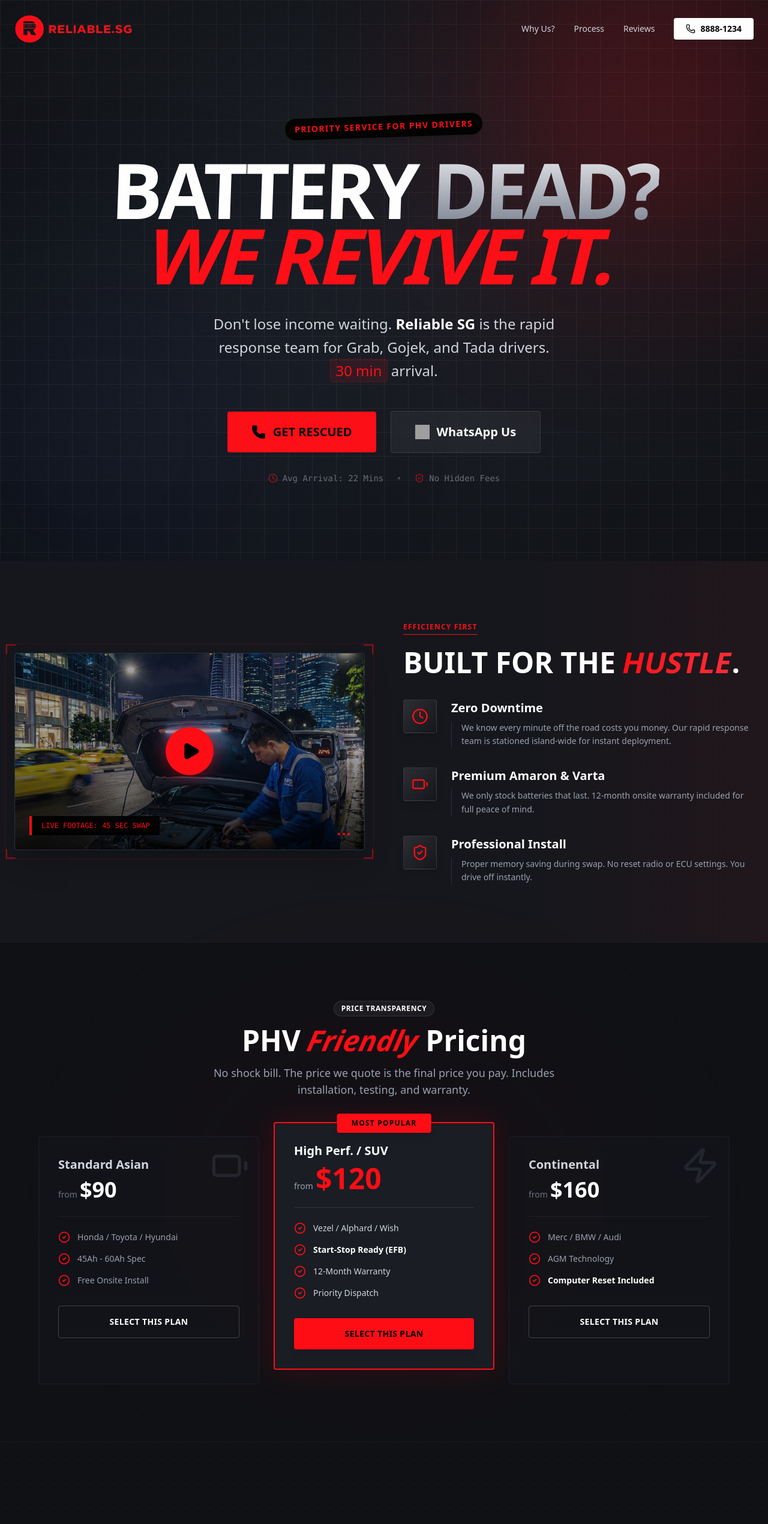
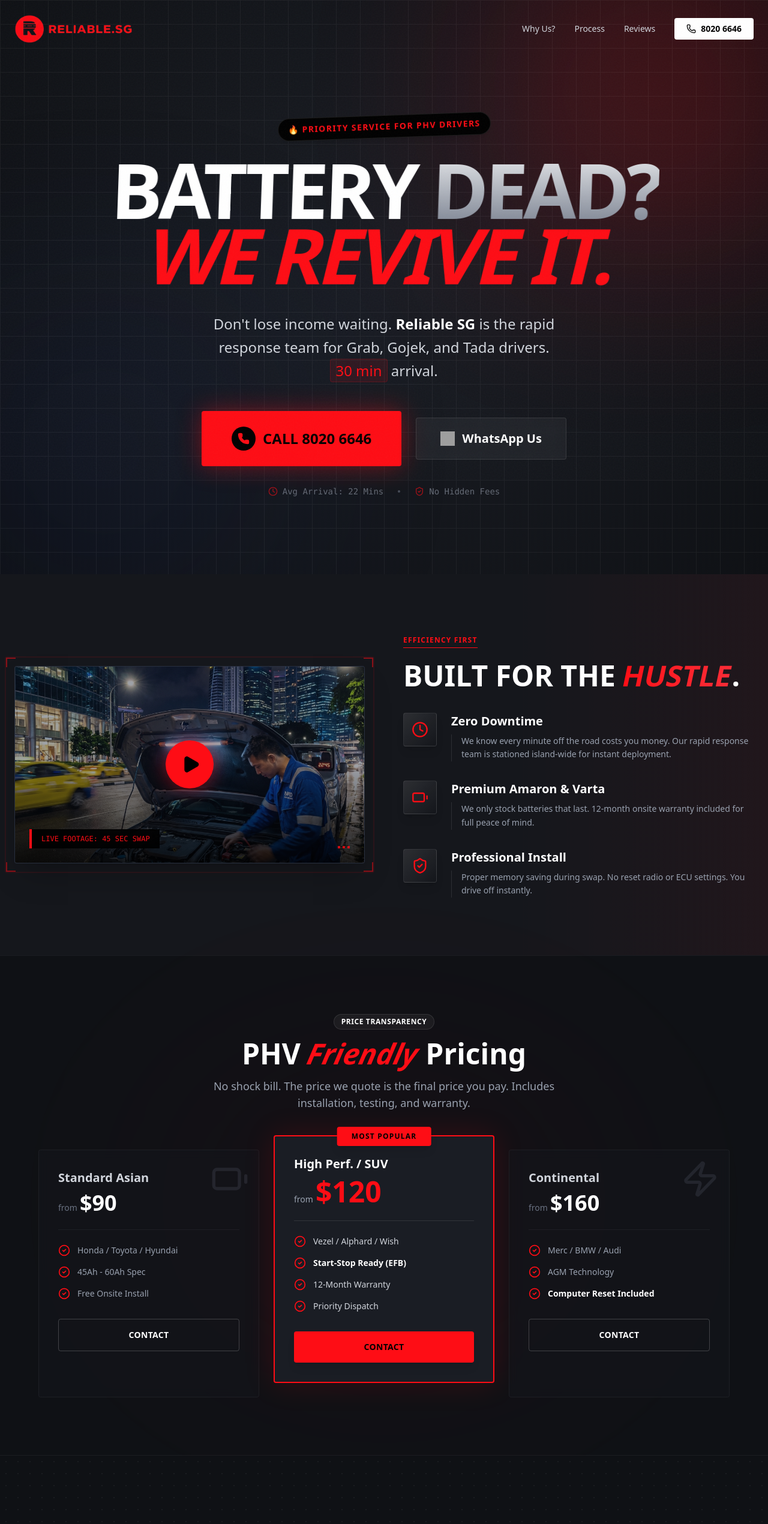
Before and after one commit to usama-1998/reliable-sg-landing-page, a Next.js app: page / in a window 1280 px wide. Shown: the top 2540 px of the page at 60% size. Built offline with nearby package versions, Linux system fonts and the light colour scheme; grey boxes are pictures that could not be loaded.

Commit message:
feat: Update contact info, hero button style, and content adjustments

```diff
--- a/src/app/page.js
+++ b/src/app/page.js
@@ -50,11 +50,11 @@
                     <img src="/logo.png" alt="Reliable SG" className="h-12 w-auto" />
 
                     <div className="hidden md:flex items-center gap-8 text-sm font-medium text-gray-300">
-                        <button onClick={() => scrollToSection('benefits')} className="hover:text-[#FE0D15] transition-colors">Why Us?</button>
-                        <button onClick={() => scrollToSection('process')} className="hover:text-[#FE0D15] transition-colors">Process</button>
-                        <button onClick={() => scrollToSection('reviews')} className="hover:text-[#FE0D15] transition-colors">Reviews</button>
-                        <a href="tel:88881234" className="bg-white text-black px-5 py-2 rounded-sm font-bold hover:bg-[#FE0D15] transition-colors flex items-center gap-2">
-                            <Phone className="w-4 h-4" /> 8888-1234
+                        <button onClick={() => scrollToSection('benefits')} className="hover:text-[#FE0D15] transition-colors cursor-pointer">Why Us?</button>
+                        <button onClick={() => scrollToSection('process')} className="hover:text-[#FE0D15] transition-colors cursor-pointer">Process</button>
+                        <button onClick={() => scrollToSection('reviews')} className="hover:text-[#FE0D15] transition-colors cursor-pointer">Reviews</button>
+                        <a href="tel:80206646" className="bg-white text-black px-5 py-2 rounded-sm font-bold hover:bg-[#FE0D15] transition-colors flex items-center gap-2">
+                            <Phone className="w-4 h-4" /> 8020 6646
                         </a>
                     </div>
 
@@ -72,7 +72,7 @@
                         <button onClick={() => scrollToSection('benefits')} className="text-left border-b border-white/10 pb-4">Why Us?</button>
                         <button onClick={() => scrollToSection('process')} className="text-left border-b border-white/10 pb-4">Process</button>
                         <button onClick={() => scrollToSection('reviews')} className="text-left border-b border-white/10 pb-4">Reviews</button>
-                        <a href="tel:88881234" className="bg-[#FE0D15] text-black p-4 rounded-sm font-bold flex justify-center items-center gap-2 mt-4">
+                        <a href="tel:80206646" className="bg-[#FE0D15] text-black p-4 rounded-sm font-bold flex justify-center items-center gap-2 mt-4">
                             <Phone className="w-5 h-5" /> Call Now
                         </a>
                     </div>
@@ -102,7 +102,7 @@
                 <div className="container mx-auto px-4 md:px-6 relative z-10 w-full">
                     <div className="max-w-5xl mx-auto text-center">
                         <div className="inline-block bg-black text-[#FE0D15] px-4 py-2 rounded-full text-sm font-bold uppercase tracking-widest mb-8 border border-white/10 shadow-lg transform -rotate-2 backdrop-blur-md">
-                            Priority Service for PHV Drivers
+                            🔥 Priority Service for PHV Drivers
                         </div>
 
                         <h1 className="text-6xl md:text-8xl lg:text-9xl font-black leading-[0.85] tracking-tighter mb-10 transform -skew-x-2">
@@ -116,14 +116,14 @@
                         </p>
 
                         <div className="flex flex-col sm:flex-row items-center justify-center gap-6">
-                            <a href="tel:88881234" className="group relative px-10 py-5 bg-[#FE0D15] text-black font-black text-xl rounded-sm w-full sm:w-auto overflow-hidden transition-all hover:scale-[1.02] hover:shadow-[0_0_40px_rgba(254,13,21,0.4)] text-center block">
-                                <span className="relative z-10 flex items-center justify-center gap-3">
-                                    <Phone className="w-6 h-6 fill-current" /> GET RESCUED
-                                </span>
-                                <div className="absolute inset-0 bg-white/30 translate-y-full group-hover:translate-y-0 transition-transform duration-300"></div>
+                            <a href="tel:80206646" className="bg-[#FE0D15] text-black px-12 py-6 rounded-sm font-black text-2xl hover:scale-105 transition-transform flex items-center gap-3 shadow-[0_0_40px_rgba(254,13,21,0.4)] border-2 border-[#FE0D15] group">
+                                <div className="w-10 h-10 bg-black rounded-full flex items-center justify-center text-[#FE0D15] group-hover:rotate-12 transition-transform">
+                                    <Phone className="w-5 h-5 fill-current" />
+                                </div>
+                                CALL 8020 6646
                             </a>
 
-                            <a href="https://wa.me/6588881234" target="_blank" rel="noopener noreferrer" className="px-10 py-5 bg-white/5 border border-white/10 text-white font-bold text-xl rounded-sm w-full sm:w-auto hover:bg-white/10 hover:border-white/30 transition-all flex items-center justify-center gap-3 backdrop-blur-sm">
+                            <a href="https://wa.me/6580206646" target="_blank" rel="noopener noreferrer" className="px-10 py-5 bg-white/5 border border-white/10 text-white font-bold text-xl rounded-sm w-full sm:w-auto hover:bg-white/10 hover:border-white/30 transition-all flex items-center justify-center gap-3 backdrop-blur-sm">
                                 <img src="https://upload.wikimedia.org/wikipedia/commons/6/6b/WhatsApp.svg" alt="WA" className="w-6 h-6" />
                                 WhatsApp Us
                             </a>
@@ -255,7 +255,7 @@
                                 <li className="flex items-center gap-3"><CheckCircle2 className="w-5 h-5 text-[#FE0D15] flex-shrink-0" /> 45Ah - 60Ah Spec</li>
                                 <li className="flex items-center gap-3"><CheckCircle2 className="w-5 h-5 text-[#FE0D15] flex-shrink-0" /> Free Onsite Install</li>
                             </ul>
-                            <a href="https://wa.me/6588881234?text=Hi,%20I%20am%20interested%20in%20the%20Standard%20Asian%20Battery%20plan" target="_blank" rel="noopener noreferrer" className="block w-full text-center py-4 border border-white/20 hover:bg-white hover:text-black transition-colors font-bold rounded-sm text-sm uppercase tracking-wide">Select This Plan</a>
+                            <a href="https://wa.me/6580206646?text=Hi,%20I%20am%20interested%20in%20the%20Standard%20Asian%20Battery%20plan" target="_blank" rel="noopener noreferrer" className="block w-full text-center py-4 border border-white/20 hover:bg-white hover:text-black transition-colors font-bold rounded-sm text-sm uppercase tracking-wide">Contact</a>
                         </div>
 
                         {/* Card 2 - Highlighted */}
@@ -274,7 +274,7 @@
                                 <li className="flex items-center gap-3"><CheckCircle2 className="w-5 h-5 text-[#FE0D15] flex-shrink-0" /> 12-Month Warranty</li>
                                 <li className="flex items-center gap-3"><CheckCircle2 className="w-5 h-5 text-[#FE0D15] flex-shrink-0" /> Priority Dispatch</li>
                             </ul>
-                            <a href="https://wa.me/6588881234?text=Hi,%20I%20am%20interested%20in%20the%20High%20Perf%20Battery%20plan" target="_blank" rel="noopener noreferrer" className="block w-full text-center py-4 bg-[#FE0D15] text-black font-black rounded-sm text-sm uppercase tracking-wide hover:brightness-110 transition-all shadow-lg hover:shadow-[0_0_20px_rgba(254,13,21,0.4)]">Select This Plan</a>
+                            <a href="https://wa.me/6580206646?text=Hi,%20I%20am%20interested%20in%20the%20High%20Perf%20Battery%20plan" target="_blank" rel="noopener noreferrer" className="block w-full text-center py-4 bg-[#FE0D15] text-black font-black rounded-sm text-sm uppercase tracking-wide hover:brightness-110 transition-all shadow-lg hover:shadow-[0_0_20px_rgba(254,13,21,0.4)]">Contact</a>
                         </div>
 
                         {/* Card 3 */}
@@ -292,7 +292,7 @@
                                 <li className="flex items-center gap-3"><CheckCircle2 className="w-5 h-5 text-[#FE0D15] flex-shrink-0" /> AGM Technology</li>
                                 <li className="flex items-center gap-3"><CheckCircle2 className="w-5 h-5 text-[#FE0D15] flex-shrink-0" /> <span className="text-white font-bold">Computer Reset Included</span></li>
                             </ul>
-                            <a href="https://wa.me/6588881234?text=Hi,%20I%20am%20interested%20in%20the%20Continental%20Battery%20plan" target="_blank" rel="noopener noreferrer" className="block w-full text-center py-4 border border-white/20 hover:bg-white hover:text-black transition-colors font-bold rounded-sm text-sm uppercase tracking-wide">Select This Plan</a>
+                            <a href="https://wa.me/6580206646?text=Hi,%20I%20am%20interested%20in%20the%20Continental%20Battery%20plan" target="_blank" rel="noopener noreferrer" className="block w-full text-center py-4 border border-white/20 hover:bg-white hover:text-black transition-colors font-bold rounded-sm text-sm uppercase tracking-wide">Contact</a>
                         </div>
                     </div>
                 </div>
@@ -472,13 +472,13 @@
                     </p>
 
                     <div className="flex flex-col md:flex-row items-center justify-center gap-6">
-                        <a href="tel:88881234" className="bg-black text-white px-12 py-6 rounded-sm font-black text-2xl hover:scale-105 transition-transform flex items-center gap-3 shadow-[0_20px_50px_rgba(0,0,0,0.3)] border-2 border-black group">
+                        <a href="tel:80206646" className="bg-black text-white px-12 py-6 rounded-sm font-black text-2xl hover:scale-105 transition-transform flex items-center gap-3 shadow-[0_20px_50px_rgba(0,0,0,0.3)] border-2 border-black group">
                             <div className="w-10 h-10 bg-[#FE0D15] rounded-full flex items-center justify-center text-black group-hover:rotate-12 transition-transform">
                                 <Phone className="w-5 h-5 fill-current" />
                             </div>
-                            CALL 8888-1234
+                            CALL 8020 6646
                         </a>
-                        <a href="https://wa.me/6588881234" target="_blank" rel="noopener noreferrer" className="bg-white text-black border-4 border-black px-10 py-5 rounded-sm font-bold text-xl hover:bg-gray-100 transition-colors flex items-center gap-3 shadow-lg">
+                        <a href="https://wa.me/6580206646" target="_blank" rel="noopener noreferrer" className="bg-white text-black border-4 border-black px-10 py-5 rounded-sm font-bold text-xl hover:bg-gray-100 transition-colors flex items-center gap-3 shadow-lg">
                             <img src="https://upload.wikimedia.org/wikipedia/commons/6/6b/WhatsApp.svg" alt="WA" className="w-8 h-8" />
                             WhatsApp Us
                         </a>
```
